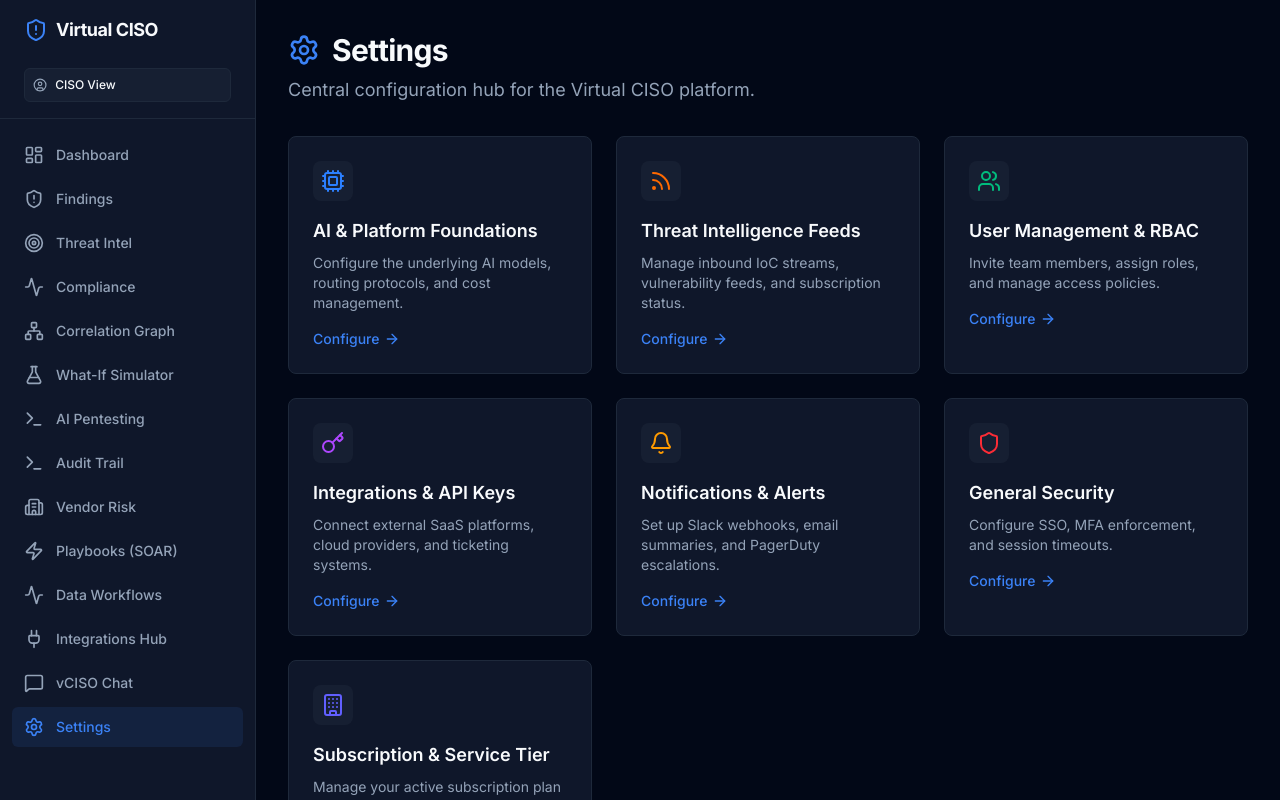
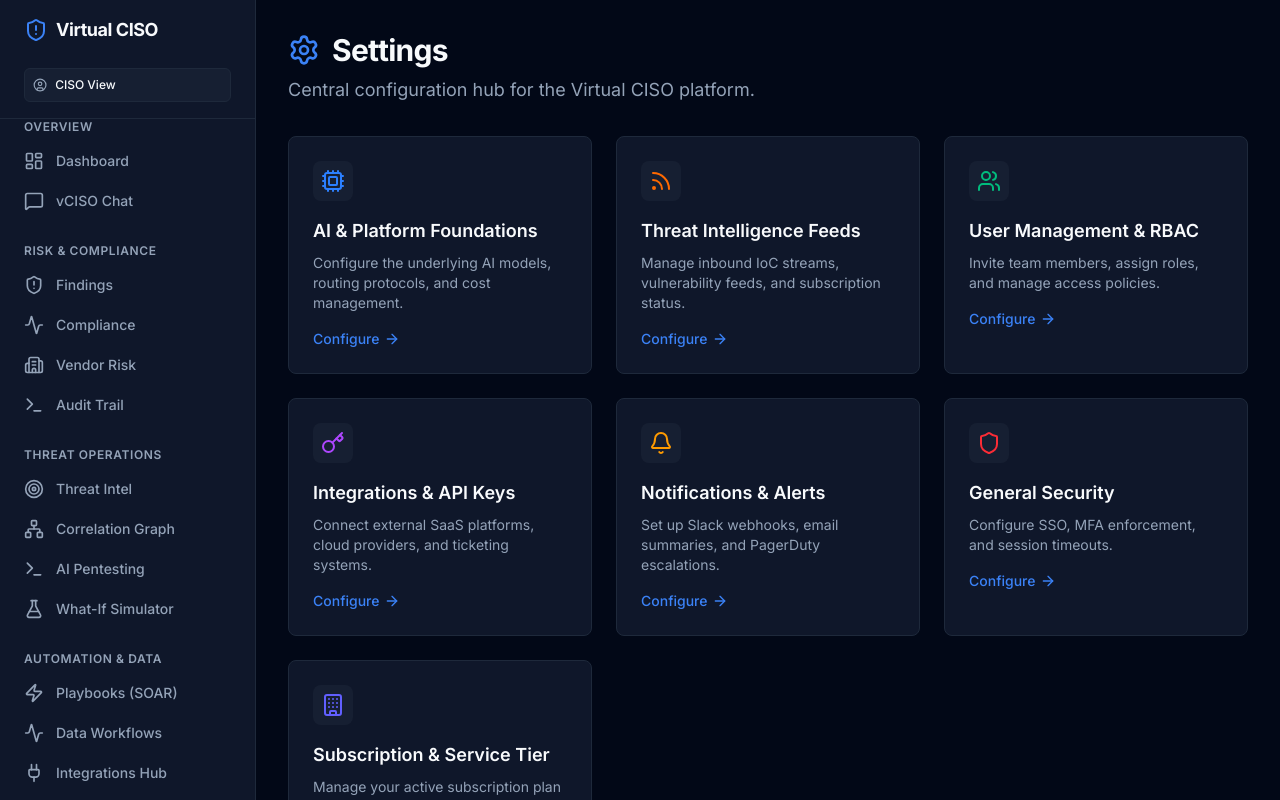
Before and after one commit to matandadoss/vCISO, a Next.js app in the folder frontend/: page /settings in a window 1280 px wide. Shown: the top 800 px of the page. Built offline with nearby package versions, Linux system fonts and the light colour scheme; no server answers; sample sign-in values are in the browser's storage.

Commit message:
fix: dockerfile font loading CA certs and sidebar navigation grouping

```diff
--- a/frontend/src/components/layout/AppSidebar.tsx
+++ b/frontend/src/components/layout/AppSidebar.tsx
@@ -23,21 +23,51 @@ import { cn } from "@/lib/utils";
 import { useAuth } from "@/contexts/AuthContext";
 import { useRole, Role } from "@/contexts/RoleContext";
 
-const NAV_ITEMS: { href: string; label: string; icon: any; roles?: Role[] }[] = [
+type NavGroup = {
+  label: string;
+  items: { href: string; label: string; icon: any; roles?: Role[] }[];
+};
+
+const NAV_GROUPS: NavGroup[] = [
+  {
+    label: "Overview",
+    items: [
       { href: "/", label: "Dashboard", icon: LayoutDashboard }, // All
+      { href: "/chat", label: "vCISO Chat", icon: MessageSquare, roles: ["CISO", "BOARD_MEMBER"] },
+    ]
+  },
+  {
+    label: "Risk & Compliance",
+    items: [
       { href: "/findings", label: "Findings", icon: ShieldAlert, roles: ["CISO", "SOC_ANALYST", "AUDITOR"] },
+      { href: "/compliance", label: "Compliance", icon: Activity, roles: ["CISO", "AUDITOR", "BOARD_MEMBER"] },
+      { href: "/vendor-risk", label: "Vendor Risk", icon: Building2, roles: ["CISO", "AUDITOR"] },
+      { href: "/audit-trail", label: "Audit Trail", icon: Terminal, roles: ["CISO", "SOC_ANALYST", "AUDITOR"] },
+    ]
+  },
+  {
+    label: "Threat Operations",
+    items: [
       { href: "/threat-intel", label: "Threat Intel", icon: Target, roles: ["CISO", "SOC_ANALYST"] },
-  { href: "/compliance", label: "Compliance", icon: Activity, roles: ["CISO", "AUDITOR", "BOARD_MEMBER"] },
       { href: "/correlation", label: "Correlation Graph", icon: Network, roles: ["CISO", "SOC_ANALYST"] },
+      { href: "/pentest", label: "AI Pentesting", icon: Terminal, roles: ["CISO", "SOC_ANALYST", "SECURITY_ENGINEER"] },
       { href: "/simulator", label: "What-If Simulator", icon: FlaskConical, roles: ["CISO", "SOC_ANALYST"] },
-  { href: "/pentest", label: "AI Pentesting", icon: Terminal, roles: ["CISO", "SOC_ANALYST", "SECURITY_ENGINEER"] },
-  { href: "/audit-trail", label: "Audit Trail", icon: Terminal, roles: ["CISO", "SOC_ANALYST", "AUDITOR"] },
-  { href: "/vendor-risk", label: "Vendor Risk", icon: Building2, roles: ["CISO", "AUDITOR"] },
+    ]
+  },
+  {
+    label: "Automation & Data",
+    items: [
       { href: "/playbooks", label: "Playbooks (SOAR)", icon: Zap, roles: ["CISO", "SOC_ANALYST", "SECURITY_ENGINEER"] },
       { href: "/workflows", label: "Data Workflows", icon: Activity, roles: ["CISO", "SECURITY_ENGINEER"] },
       { href: "/integrations", label: "Integrations Hub", icon: Plug, roles: ["CISO"] },
-  { href: "/chat", label: "vCISO Chat", icon: MessageSquare, roles: ["CISO", "BOARD_MEMBER"] },
+    ]
+  },
+  {
+    label: "System",
+    items: [
       { href: "/settings", label: "Settings", icon: Settings, roles: ["CISO"] },
+    ]
+  }
 ];
 
 export function AppSidebar() {
@@ -45,9 +75,10 @@ export function AppSidebar() {
   const { user, signInWithGoogle, signOut } = useAuth();
   const { role, setRole } = useRole();
 
-  const filteredNavItems = NAV_ITEMS.filter(item =>
-    !item.roles || item.roles.includes(role)
-  );
+  const filteredGroups = NAV_GROUPS.map(group => ({
+    ...group,
+    items: group.items.filter(item => !item.roles || item.roles.includes(role))
+  })).filter(group => group.items.length > 0);
 
   return (
     <div className="flex flex-col w-64 border-r border-border bg-card text-card-foreground">
@@ -71,9 +102,14 @@ export function AppSidebar() {
             </select>
          </div>
       </div>
-      <div className="flex-1 py-4 overflow-y-auto">
-        <nav className="space-y-1 px-3">
-          {filteredNavItems.map((item) => {
+        <div className="space-y-6 px-3">
+          {filteredGroups.map((group) => (
+            <div key={group.label} className="space-y-1">
+              <h4 className="px-3 text-xs font-semibold text-muted-foreground uppercase tracking-wider mb-2">
+                {group.label}
+              </h4>
+              <nav className="space-y-1">
+                {group.items.map((item) => {
                   const Icon = item.icon;
                   const isActive = pathname === item.href || (pathname.startsWith(item.href) && item.href !== '/');
                   return (
@@ -81,10 +117,10 @@ export function AppSidebar() {
                       key={item.href}
                       href={item.href}
                       className={cn(
-                  "flex items-center px-3 py-2.5 text-sm font-medium rounded-md transition-colors",
+                        "flex items-center px-3 py-2 text-sm font-medium rounded-md transition-colors",
                         isActive
                           ? "bg-primary/10 text-primary"
-                    : "text-muted-foreground hover:bg-muted hover:text-foreground"
+                          : "text-muted-foreground hover:bg-muted/50 hover:text-foreground"
                       )}
                     >
                       <Icon className={cn("mr-3 h-5 w-5", isActive ? "text-primary" : "text-muted-foreground")} />
@@ -93,6 +129,8 @@ export function AppSidebar() {
                   );
                 })}
               </nav>
+            </div>
+          ))}
         </div>
       <div className="p-4 border-t border-border mt-auto">
         {user ? (
```
Also changed, not shown: 1 other file (tests, documents, lock files or other folders). Lines whose indentation alone changed are shown as unchanged.
